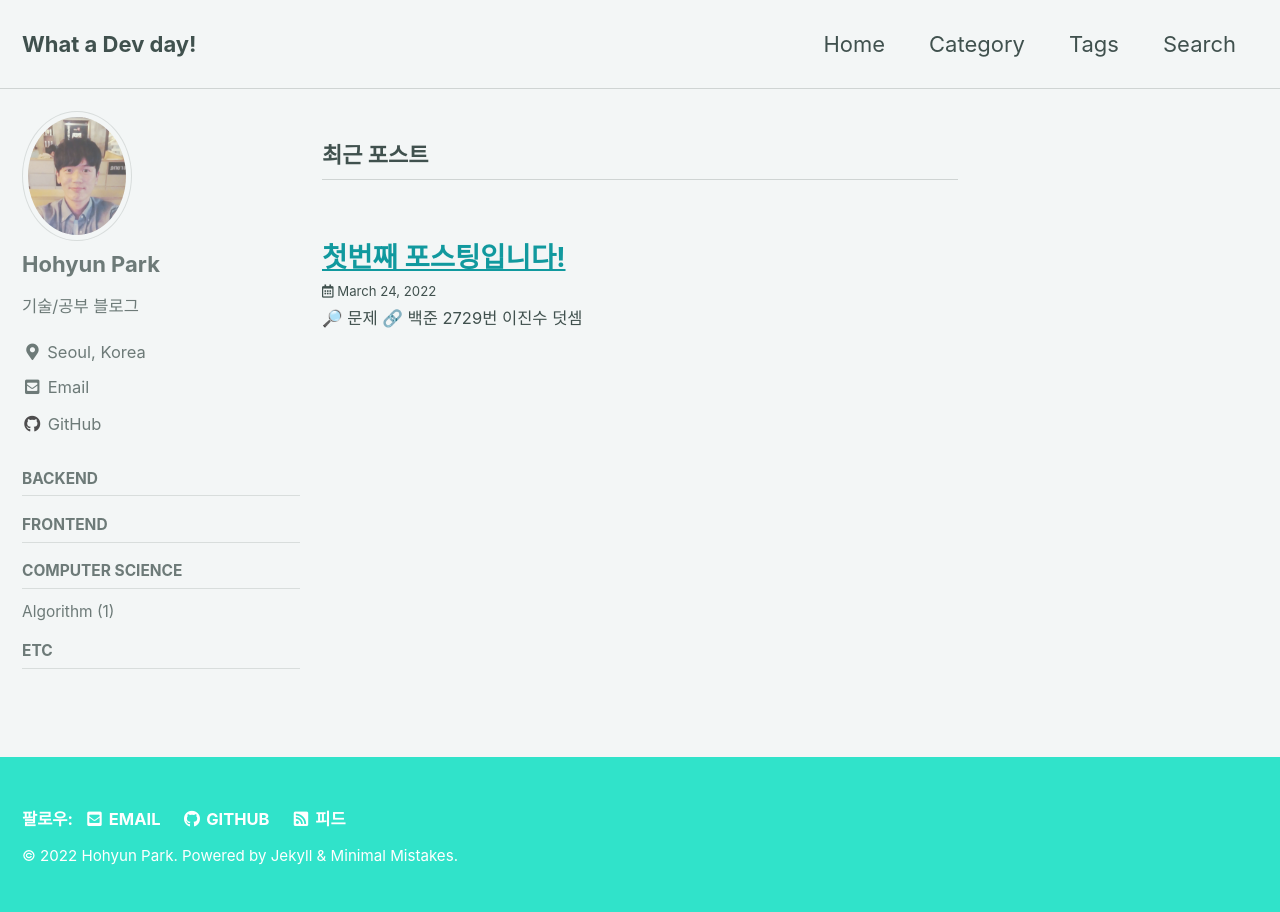
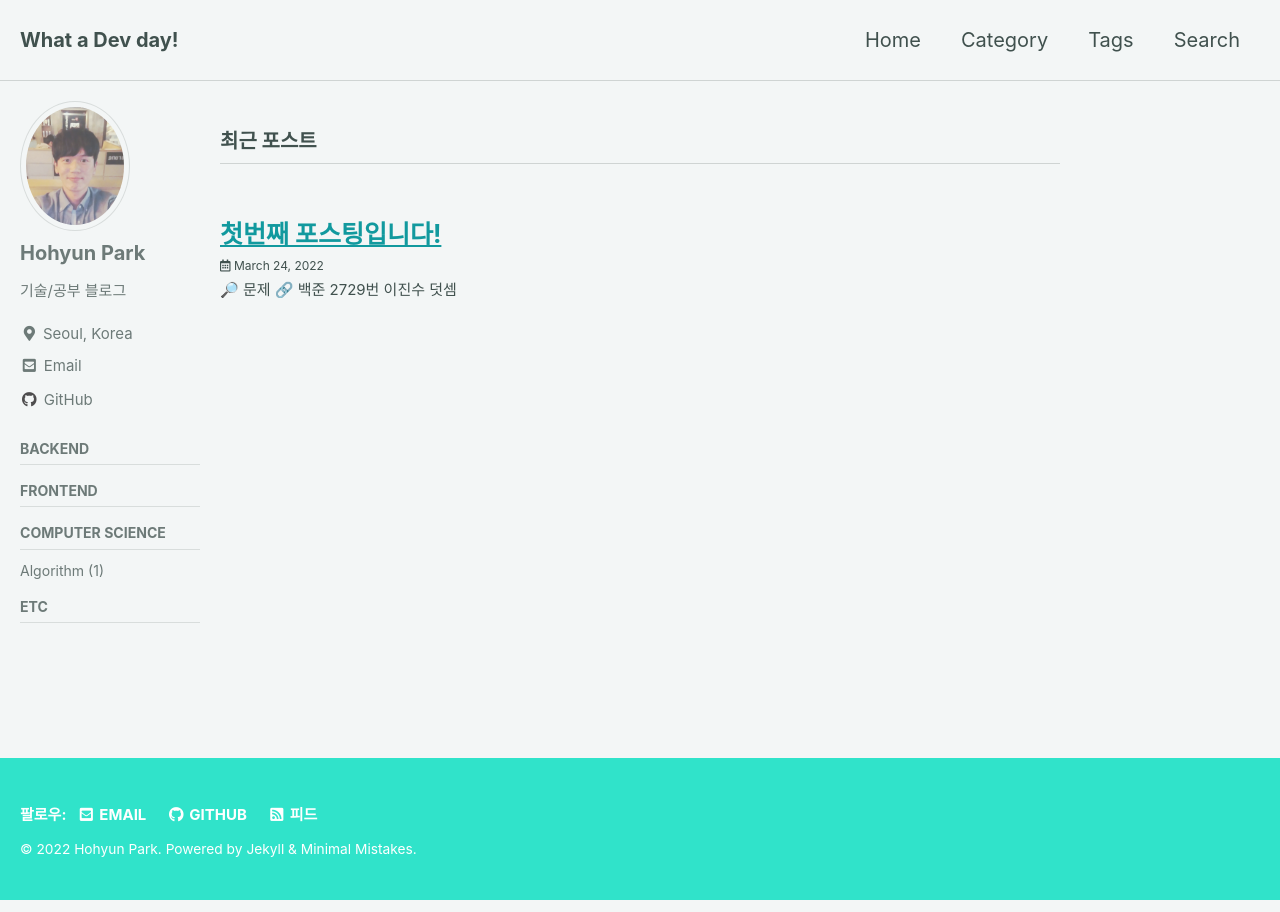
Before and after one commit to ParkHoH/ParkHoH.github.io, a Jekyll site: the page built from index.html, in a window 1280 px wide. Built offline with Jekyll 4.4.1, drawn with Linux system fonts in a browser that asks for light colours; cached includes are drawn as plain includes; the list of posts is cut into pages by our own code.

Commit message:
글자/사이드바 크기 수정

```diff
--- a/_sass/minimal-mistakes/_reset.scss
+++ b/_sass/minimal-mistakes/_reset.scss
@@ -11,7 +11,7 @@
   font-size: 16px;
 
   @include breakpoint($medium) {
-    font-size: 18px;
+    font-size: 20px;
   }
 
   @include breakpoint($large) {
@@ -19,7 +19,7 @@
   }
 
   @include breakpoint($x-large) {
-    font-size: 22px;
+    font-size: 20px;
   }
 
   -webkit-text-size-adjust: 100%;
--- a/_sass/minimal-mistakes/_variables.scss
+++ b/_sass/minimal-mistakes/_variables.scss
@@ -155,9 +155,9 @@
    Grid
    ========================================================================== */
 
-$right-sidebar-width-narrow: 200px !default;
-$right-sidebar-width: 300px !default;
-$right-sidebar-width-wide: 400px !default;
+$right-sidebar-width-narrow: 100px !default;
+$right-sidebar-width: 200px !default;
+$right-sidebar-width-wide: 250px !default;
 
 /*
    Other
```
